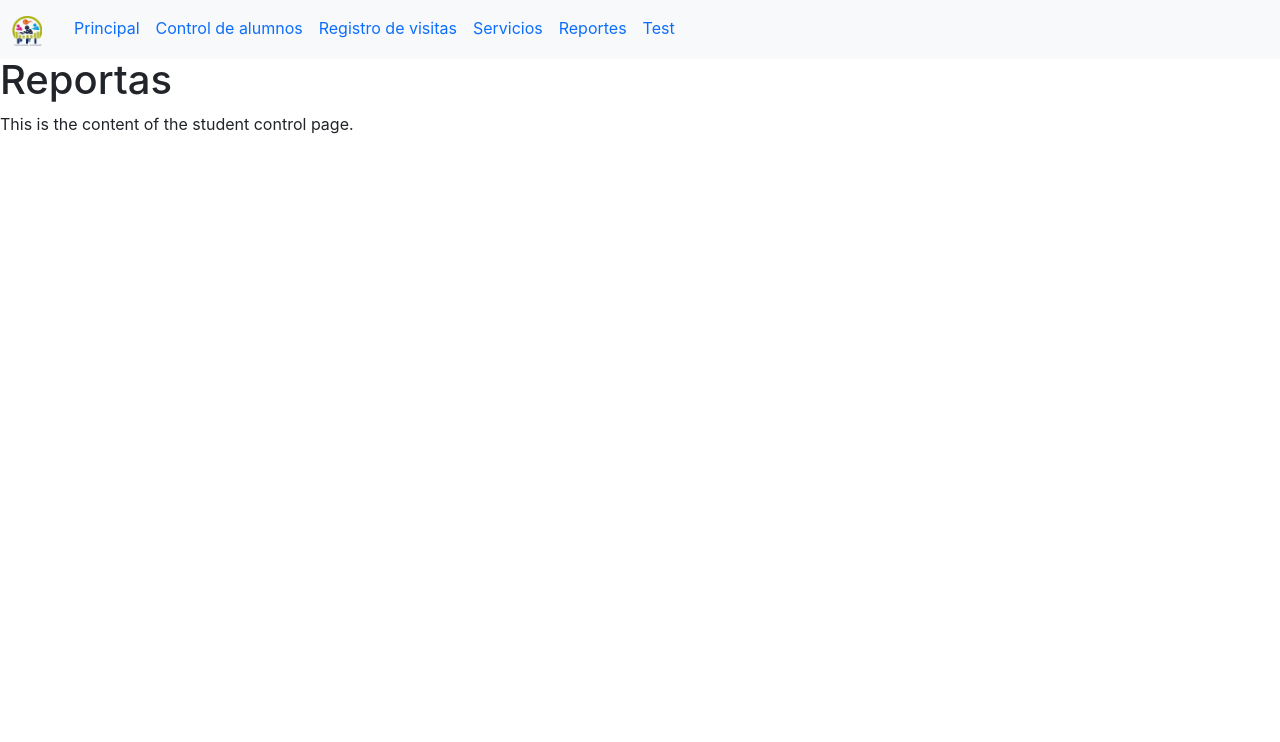
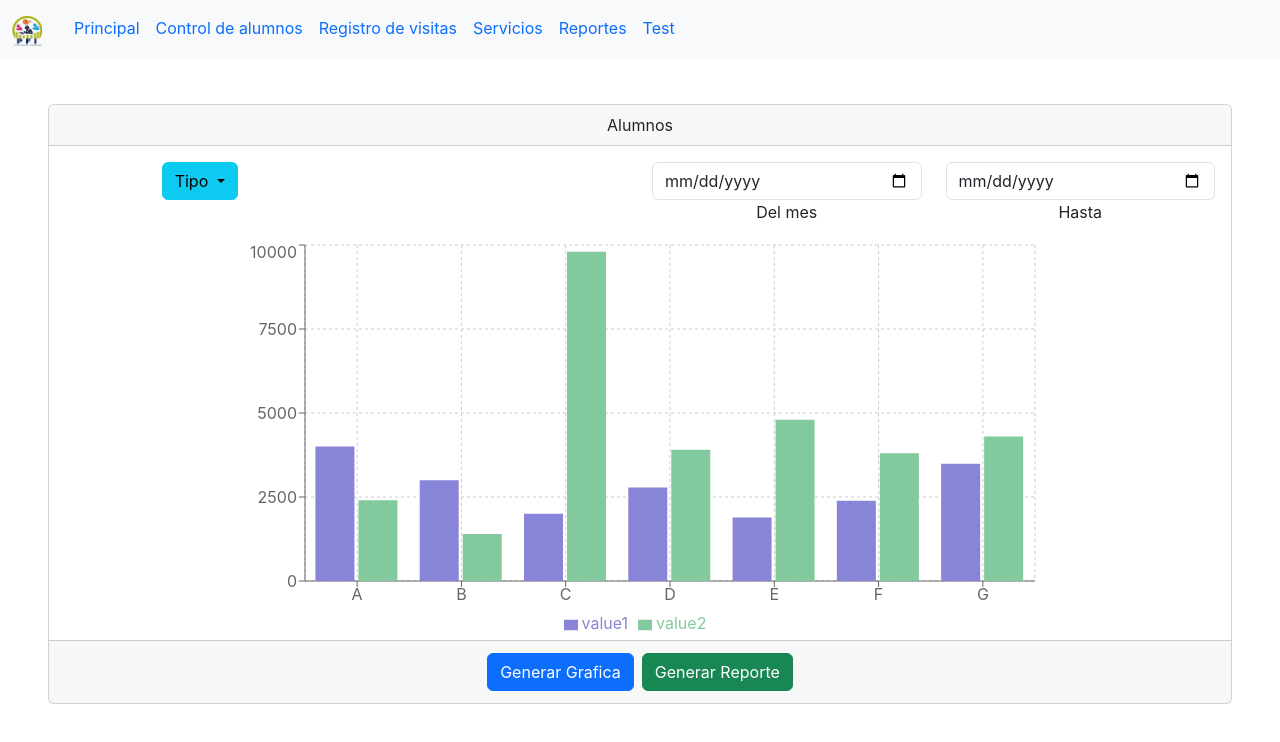
Before and after one commit to ricardoMogas/pfi-management-frontend, a React (Vite) app: page /ReportPage in a window 1280 px wide. Shown: the top 742 px of the page. Built offline with nearby package versions, Linux system fonts and the light colour scheme.

Commit message:
Reports page develop desing(#10)
* Creación de Rama ReportPage y componente inicial

* Add buttons

* ampproject pakage-look.json

* cambio de tamaño de barchart

* se agregaron nuevos botones

```diff
--- a/package.json
+++ b/package.json
@@ -17,6 +17,7 @@
     "react": "^18.2.0",
     "react-dom": "^18.2.0",
     "react-router-dom": "^6.22.3",
+    "recharts": "^2.12.2",
     "sort-by": "^1.2.0"
   },
   "devDependencies": {
--- /dev/null
+++ b/src/components/BarChart.jsx
@@ -0,0 +1,18 @@
+import React from 'react';
+import { BarChart, Bar, XAxis, YAxis, CartesianGrid, Tooltip, Legend } from 'recharts';
+
+const Chart = ({data, width, height}) => {
+    return (
+        <BarChart width={width} height={height} data={data}>
+            <CartesianGrid strokeDasharray="3 3" />
+            <XAxis dataKey="name" />
+            <YAxis />
+            <Tooltip />
+            <Legend />
+            <Bar dataKey="value1" fill="#8884d8" />
+            <Bar dataKey="value2" fill="#82ca9d" />
+        </BarChart>
+    );
+};
+
+export default Chart;
--- a/src/pages/ReportPage.jsx
+++ b/src/pages/ReportPage.jsx
@@ -1,10 +1,98 @@
-import React, { useEffect } from 'react';
+import React, { useEffect, useState } from 'react';
+import BarChart from '../components/BarChart';
+
+const data = [
+    { name: 'A', value1: 4000, value2: 2400 },
+    { name: 'B', value1: 3000, value2: 1398 },
+    { name: 'C', value1: 2000, value2: 9800 },
+    { name: 'D', value1: 2780, value2: 3908 },
+    { name: 'E', value1: 1890, value2: 4800 },
+    { name: 'F', value1: 2390, value2: 3800 },
+    { name: 'G', value1: 3490, value2: 4300 },
+];
+const types = ['Licenciatura', 'Visitas', 'Genero', 'Etnia'];
+const typeFrequency = ['Todos','Etnia', 'Licenciatura', 'Genero'];
 
 export default function ReportPage() {
+    /*** USESTATE CONSTS ***/
+    const [currentType, setCurrentType] = useState(null);
+    const [currentTypeFrequency, setcurrentTypeFrequency] = useState(null);
+
+    //obtener el tipo actual
+    const gettingTypeReport = (type) => {
+        setCurrentType(type);
+    };
+    const gettingTypeFrequency = (type) => {
+        setcurrentTypeFrequency(type);
+    }
+    /**  CONDICIONALES ***/
+    const currentActionForComponent = () => {
+        switch (currentType) {
+            case 'Visitas':
+                return <Dropdown currentType={currentTypeFrequency} types={typeFrequency} onTypeChange={gettingTypeFrequency} />;
+            default:
+                return null;
+        }
+    }
+
     return (
-        <>
-            <h1>Reportas</h1>
-            <p>This is the content of the student control page.</p>
-        </>
+        <main>
+            <section className="card text-center m-5">
+                <div className="card-header">Alumnos</div>
+                <div className="card-body">
+                    <section className='row'>
+                        <div className='col'>
+                            <Dropdown currentType={currentType} types={types} onTypeChange={gettingTypeReport} />
+                        </div>
+                        <div className='col'>
+                            {currentActionForComponent()}
+                        </div>
+                        <div className='col'>
+                            <input type="date" className="form-control" />
+                            Del mes
+                        </div>
+                        <div className='col'>
+                            <input type="date" className="form-control" />
+                            Hasta
+                        </div>
+                    </section>
+                </div>
+                <div className="d-flex justify-content-center">
+                    <BarChart data={data} width={800} height={400} />
+                </div>
+                <div className='card-footer text-body-secondary'>
+                    <button type='button' className='btn btn-primary m-1'>Generar Grafica</button>
+                    <button type='button' className='btn btn-success m-1'>Generar Reporte</button>
+                </div>
+            </section>
+        </main>
     );
 };
+
+function Dropdown({ currentType, types, onTypeChange }) {
+    const handleTypeClick = (type) => {
+        onTypeChange(type);
+    };
+
+    return (
+        <div className="dropdown">
+            <button
+                className="btn btn-info dropdown-toggle"
+                type="button"
+                data-bs-toggle="dropdown"
+                aria-expanded="false"
+            >
+                Tipo {currentType}
+            </button>
+            <ul className="dropdown-menu" aria-labelledby="dropdownMenuButton">
+                {types.map((type, index) => (
+                    <li key={index}>
+                        <button className="dropdown-item" onClick={() => handleTypeClick(type)}>
+                            {type}
+                        </button>
+                    </li>
+                ))}
+            </ul>
+        </div>
+    );
+}
```
Also changed, not shown: src/assets/StudentJson.json (added, +61 -0 lines), 1 other file (tests, documents, lock files or other folders).
